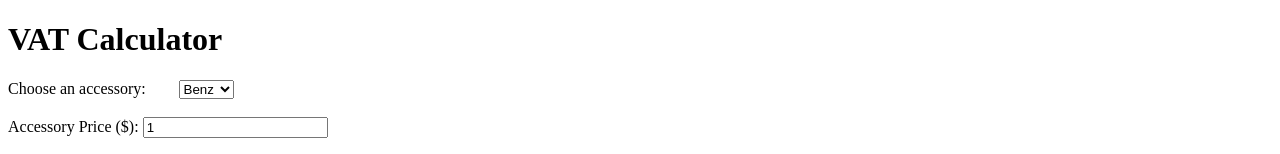
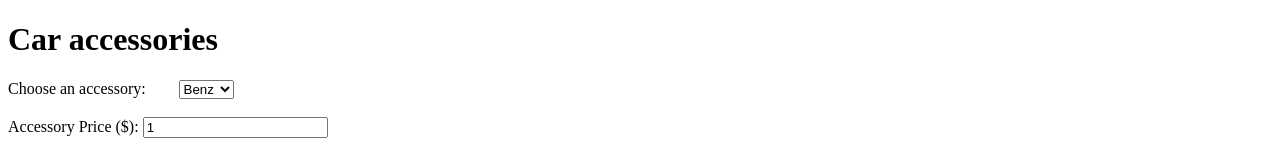
Before and after one commit to emperorzzr/emperorzz.github.io, a plain HTML site: page accessory/index.html in a window 1280 px wide. Shown: the top 154 px of the page. Drawn offline with nearby package versions, Linux system fonts and the light colour scheme.

Commit message:
Update index.html

```diff
--- a/accessory/index.html
+++ b/accessory/index.html
@@ -30,7 +30,7 @@
     </script>
 </head>
 <body>
-    <h1>VAT Calculator</h1>
+    <h1>Car accessories</h1>
     <label for="accessories">Choose an accessory:</label>
         <select id="accessories">
             <!-- Accessories and their prices -->
```
